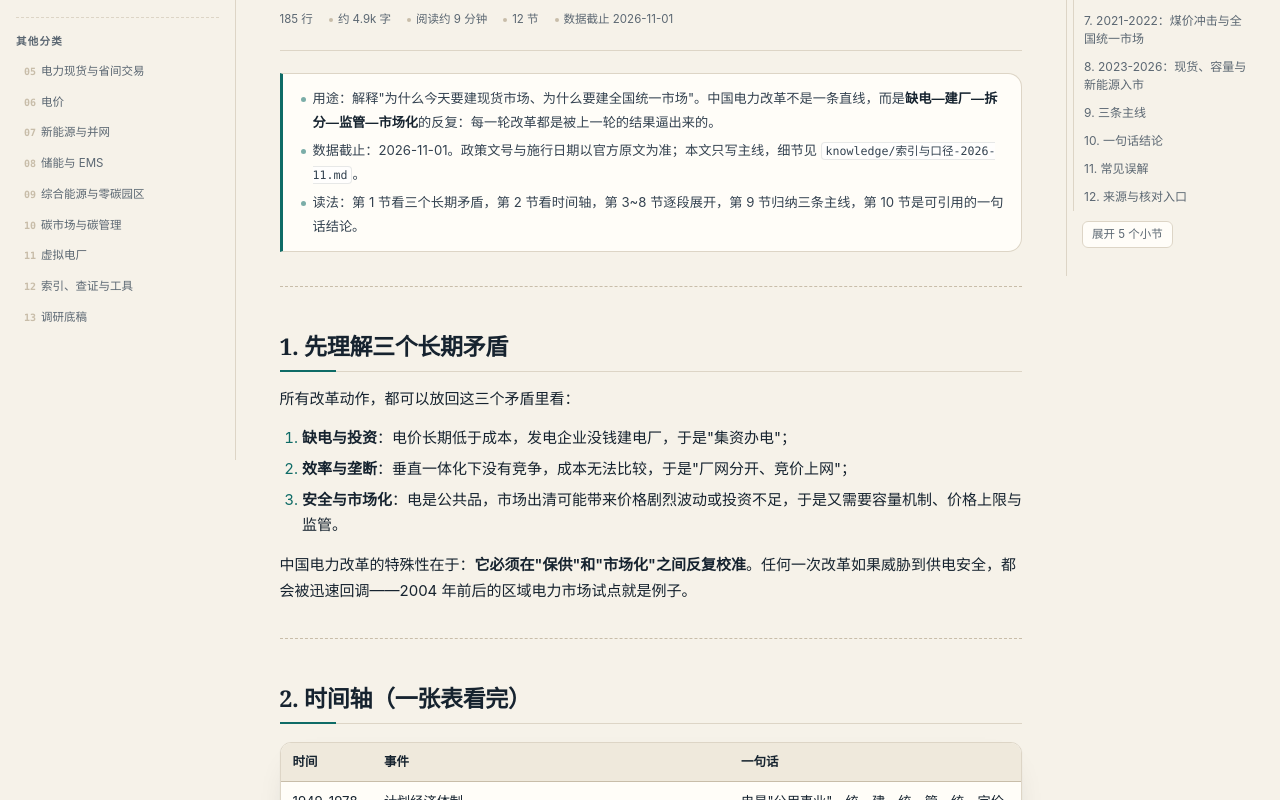
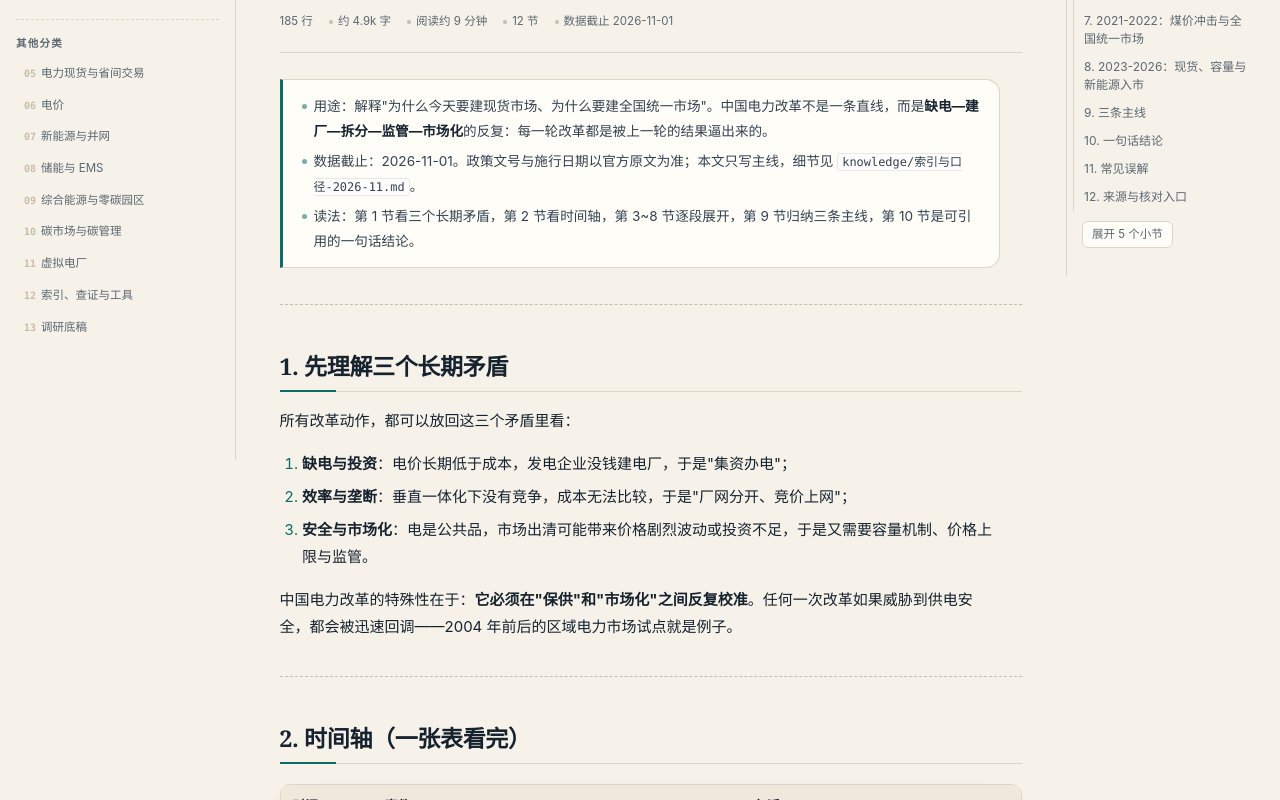
Before and after one commit to Weisg1999/energy-skills, a plain HTML site: page knowledge/html/电力系统通识-C-改革史.html in a window 1280 px wide. Shown: the part 340-1140 px from the top of the page. Drawn offline with Linux system fonts and the light colour scheme.

Commit message:
v1.6 维护：优化阅读页正文排版与表格可读性
- 正文限宽：段落、列表、代码块与提示条限宽 45rem（约 48 字/行），
  表格与标题保持满栏，宽屏长文不再串行。
- 间距节奏：行高 1.72→1.8，段距 13→16px，列表项 5→6px，
  h3 上距 32px，表格外边距 20px，并启用 text-wrap: pretty。
- 字重层级：加粗 600→700，表头同步加粗；h4 由 14.5px 提到 15.5px，
  提示条 13.6px/1.8，表格 13.5px、内边距 10px。
- 标题处理：英文长标题启用 text-wrap: balance，避免日期被拆行。
- 移动端：正文 15px，表格 12.6px 且首列不折行，390px 无横向溢出。

```diff
--- a/knowledge/assets/knowledge.css
+++ b/knowledge/assets/knowledge.css
@@ -48,7 +48,7 @@ body{
   color:var(--ink);
   font-family:var(--sans);
   font-size:15px;
-  line-height:1.72;
+  line-height:1.8;
   background:
     radial-gradient(1000px 520px at 88% -10%, color-mix(in srgb, var(--accent) 9%, transparent), transparent 62%),
     radial-gradient(820px 480px at -6% 26%, rgba(168,106,24,.06), transparent 60%),
@@ -129,8 +129,9 @@ a:hover{text-decoration:underline;text-underline-offset:3px}
 h1.doc-title{
   font-family:var(--serif);font-size:clamp(26px,3.4vw,38px);line-height:1.28;
   letter-spacing:-.02em;font-weight:600;margin:0 0 12px;max-width:22em;
+  text-wrap:balance;
 }
-.lede{margin:0 0 12px;font-size:14.5px;line-height:1.8;color:var(--ink-2);max-width:60em}
+.lede{margin:0 0 12px;font-size:14.5px;line-height:1.8;color:var(--ink-2);max-width:60em;text-wrap:pretty}
 .hook{
   margin:0 0 16px;font-size:12.5px;line-height:1.7;color:var(--accent);
   padding-left:11px;border-left:2px solid color-mix(in srgb, var(--accent) 40%, transparent);max-width:60em;
@@ -144,32 +145,38 @@ h1.doc-title{
 
 /* 正文 */
 .prose{max-width:74em}
-.prose>*:first-child{margin-top:22px}
+.prose>*:first-child{margin-top:26px}
+.prose > p,
+.prose > ul,
+.prose > ol,
+.prose > pre,
+.prose > .note,
+.prose > .note-head{max-width:45rem}
 .prose h2{
   font-family:var(--serif);font-size:23px;line-height:1.35;font-weight:600;letter-spacing:-.015em;
-  margin:44px 0 14px;padding-bottom:9px;border-bottom:1px solid var(--line);
+  margin:46px 0 15px;padding-bottom:9px;border-bottom:1px solid var(--line);
   scroll-margin-top:calc(var(--topbar-h) + 18px);position:relative;
 }
 .prose h2::before{
   content:"";position:absolute;left:0;bottom:-1px;width:56px;height:2px;background:var(--accent);
 }
 .prose h3{
-  font-size:16.5px;line-height:1.5;font-weight:600;margin:30px 0 10px;color:var(--ink);
+  font-size:16.5px;line-height:1.5;font-weight:600;margin:32px 0 11px;color:var(--ink);
   scroll-margin-top:calc(var(--topbar-h) + 18px);
 }
-.prose h4{font-size:14.5px;font-weight:600;margin:22px 0 8px;color:var(--ink-2);scroll-margin-top:calc(var(--topbar-h) + 18px)}
-.prose p{margin:0 0 13px}
+.prose h4{font-size:15.5px;font-weight:600;margin:26px 0 9px;color:var(--ink-2);scroll-margin-top:calc(var(--topbar-h) + 18px)}
+.prose p{margin:0 0 16px;text-wrap:pretty}
 .prose p,.prose li{overflow-wrap:break-word}
 .prose a{overflow-wrap:anywhere}
-.prose strong{font-weight:600;color:var(--ink)}
+.prose strong{font-weight:700;color:var(--ink)}
 .prose em{font-style:normal;background:linear-gradient(transparent 62%, color-mix(in srgb, var(--accent) 22%, transparent) 0);padding:0 1px}
 .prose a{border-bottom:1px solid color-mix(in srgb, var(--accent) 34%, transparent)}
 .prose a:hover{border-bottom-color:var(--accent);text-decoration:none}
-.prose ul,.prose ol{margin:0 0 14px;padding-left:1.5em}
-.prose li{margin:0 0 5px}
+.prose ul,.prose ol{margin:0 0 16px;padding-left:1.5em}
+.prose li{margin:0 0 6px}
 .prose li::marker{color:var(--accent)}
-.prose ul ul,.prose ol ol,.prose ul ol,.prose ol ul{margin:5px 0 5px}
-.prose hr{border:0;border-top:1px dashed var(--line-strong);margin:34px 0}
+.prose ul ul,.prose ol ol,.prose ul ol,.prose ol ul{margin:6px 0 6px}
+.prose hr{border:0;border-top:1px dashed var(--line-strong);margin:36px 0}
 .prose code{
   font-family:var(--mono);font-size:.88em;
   background:var(--paper-2);border:1px solid var(--line);border-radius:4px;padding:1px 4px;
@@ -189,21 +196,21 @@ h1.doc-title{
 
 /* 提示块 */
 .note{
-  margin:18px 0;padding:13px 16px 13px 15px;
+  margin:20px 0;padding:14px 17px 14px 15px;
   border-left:3px solid var(--accent);
   background:var(--accent-soft);border-radius:0 10px 10px 0;
-  font-size:13.2px;line-height:1.78;color:var(--ink-2);
+  font-size:13.6px;line-height:1.8;color:var(--ink-2);
 }
-.note p{margin:0 0 6px}
+.note p{margin:0 0 7px}
 .note p:last-child{margin-bottom:0}
 .note strong{color:var(--ink)}
 .note code{background:rgba(255,255,255,.66);border-color:rgba(22,35,47,.1)}
 .note-head{
   border:1px solid var(--line);border-left:3px solid var(--accent);
   background:var(--card);border-radius:0 var(--radius) var(--radius) 0;
-  padding:13px 16px;margin:18px 0 22px;font-size:13.2px;
+  padding:14px 17px;margin:20px 0 24px;font-size:13.6px;line-height:1.8;
 }
-.note-head p{margin:0 0 5px;padding-left:14px;position:relative}
+.note-head p{margin:0 0 6px;padding-left:14px;position:relative}
 .note-head p:last-child{margin-bottom:0}
 .note-head p::before{
   content:"";position:absolute;left:2px;top:.72em;width:5px;height:5px;border-radius:50%;
@@ -212,14 +219,14 @@ h1.doc-title{
 
 /* 表格 */
 .table-wrap{
-  margin:18px 0;overflow-x:auto;border:1px solid var(--line);border-radius:11px;
+  margin:20px 0;overflow-x:auto;border:1px solid var(--line);border-radius:11px;
   background:var(--card);box-shadow:var(--shadow);
   scrollbar-width:thin;
 }
-.prose table{border-collapse:collapse;width:100%;font-size:13.2px;line-height:1.62}
-.prose th,.prose td{padding:9px 12px;border-bottom:1px solid var(--line);text-align:left;vertical-align:top}
+.prose table{border-collapse:collapse;width:100%;font-size:13.5px;line-height:1.65}
+.prose th,.prose td{padding:10px 12px;border-bottom:1px solid var(--line);text-align:left;vertical-align:top}
 .prose thead th{
-  background:var(--paper-2);color:var(--ink);font-weight:600;font-size:12.5px;
+  background:var(--paper-2);color:var(--ink);font-weight:700;font-size:12.8px;
   border-bottom:1px solid var(--line-strong);white-space:nowrap;
 }
 .prose tbody tr:last-child td{border-bottom:0}
@@ -323,10 +330,12 @@ h1.doc-title{
   .crumb-doc,.crumb-sep{display:none}
   .main{padding:22px clamp(14px,4vw,24px) 48px}
   h1.doc-title{max-width:none}
-  .prose h2{font-size:20px;margin-top:36px}
-  .prose h3{font-size:15.5px}
-  .prose{font-size:14.6px}
-  .prose th,.prose td{padding:8px 10px;font-size:12.6px}
+  .prose h2{font-size:20px;margin-top:38px}
+  .prose h3{font-size:16px;margin-top:30px}
+  .prose{font-size:15px}
+  .note,.note-head{font-size:13.8px}
+  .prose th,.prose td{padding:7px 8px;font-size:12.6px}
+  .prose td:first-child,.prose th:first-child{white-space:nowrap}
   .pager{grid-template-columns:minmax(0,1fr)}
   .pager .next{text-align:left}
   .to-top{display:none}
@@ -342,6 +351,7 @@ h1.doc-title{
   .shell{display:block;max-width:none}
   .main{padding:0}
   .prose{max-width:none}
+  .prose > p,.prose > ul,.prose > ol,.prose > pre,.prose > .note,.prose > .note-head{max-width:none}
   .prose pre{background:#f4f4f4;border-color:#ccc;box-shadow:none}
   .prose pre code{color:#111}
   .table-wrap{box-shadow:none;break-inside:avoid}
```
Also changed, not shown: 2 other files.
